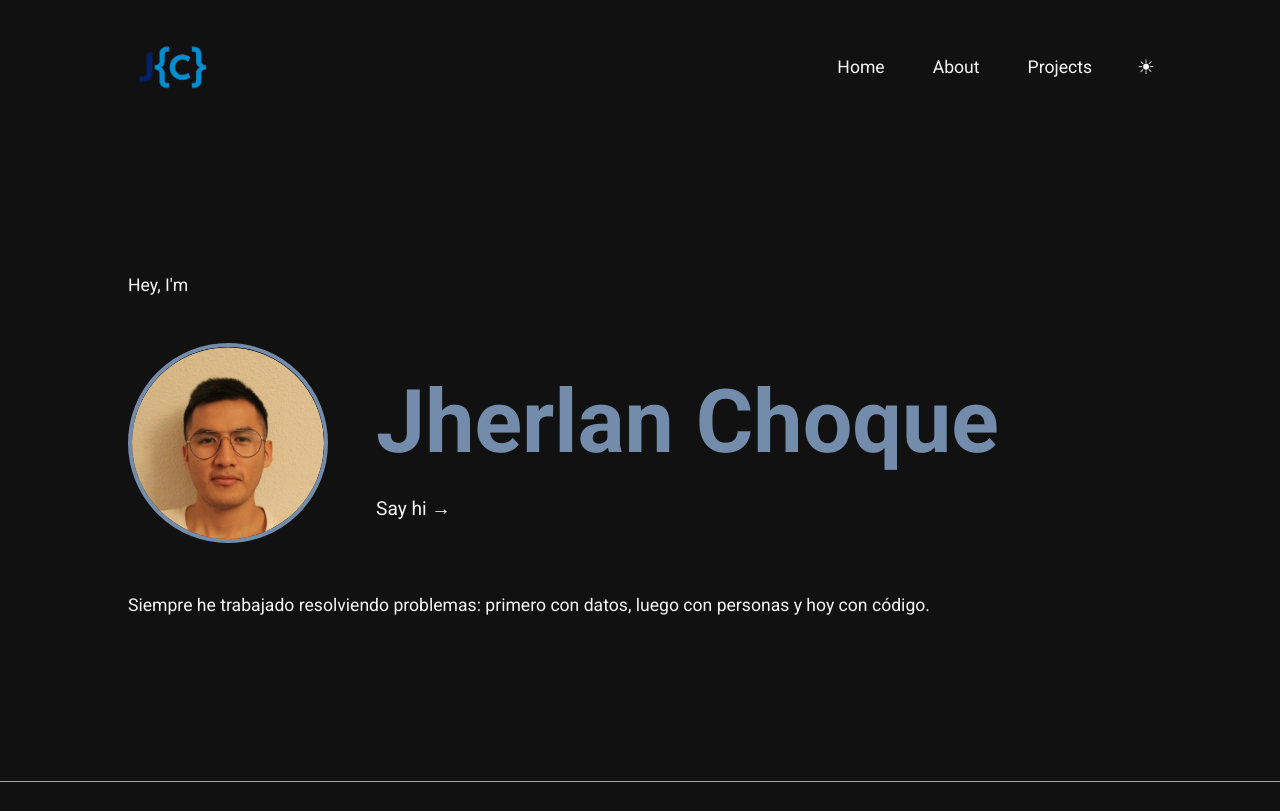
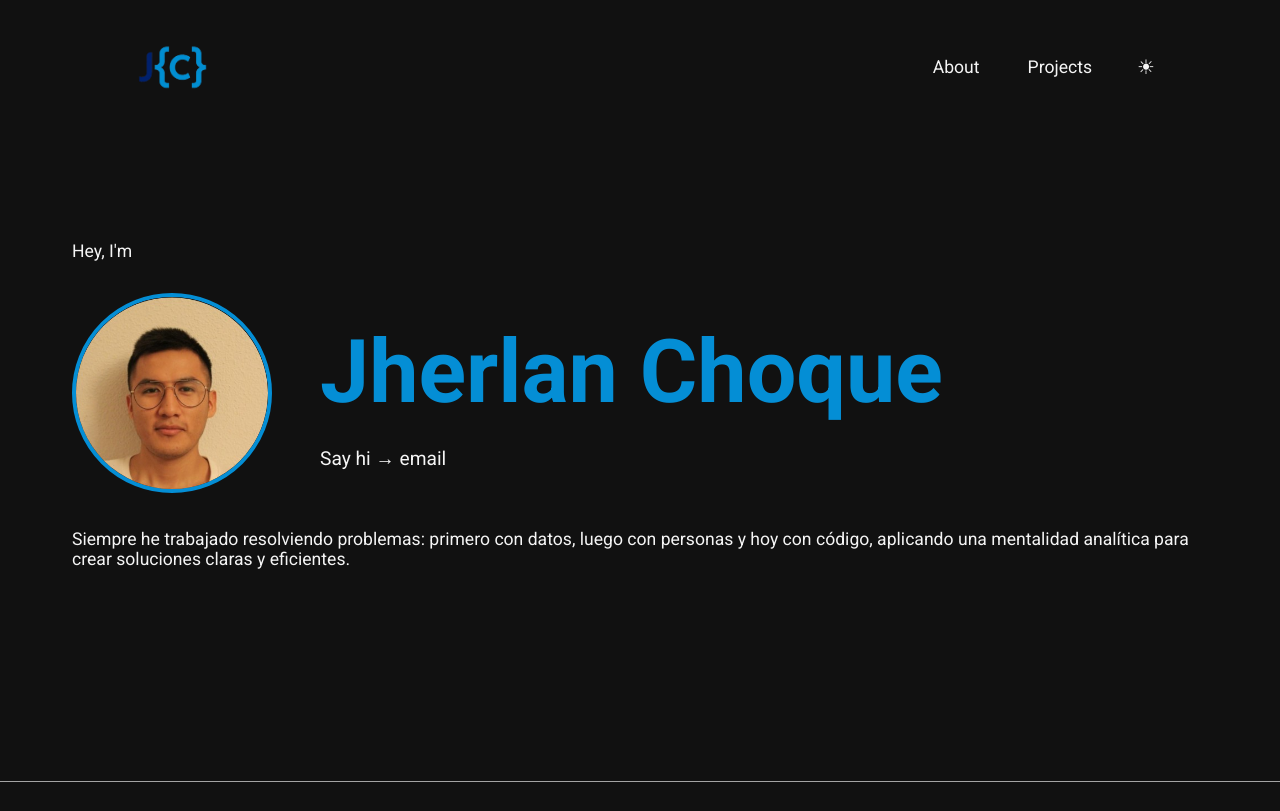
Before and after one commit to JChoqe/Porfolio-Jherlan-Choque-Calle, a website built with Vite: page index.html in a window 1280 px wide. Shown: the top 811 px of the page. Built offline with nearby package versions, Linux system fonts and the light colour scheme; files whose address does not match are found by name.

Commit message:
cambio home y visibilidad logos

```diff
--- a/components/Footer/Footer.js
+++ b/components/Footer/Footer.js
@@ -4,9 +4,9 @@ import { Button } from "../Button/Button";
 export const Footer = () => `
     <h2>Contact</h2>
     <div>
-        ${Button("../public/icons/contact/github.svg", "GitHub")}
-        ${Button("../public/icons/contact/linkedln.svg", "LinkedIn")}
-        ${Button("../public/icons/contact/telegram.svg", "Telegram")}
-        ${Button("../public/icons/contact/gmail.svg", "Gmail")}
+        ${Button("icons/contact/github.svg", "GitHub")}
+        ${Button("icons/contact/linkedln.svg", "LinkedIn")}
+        ${Button("contact/telegram.svg", "Telegram")}
+        ${Button("icons/contact/gmail.svg", "Gmail")}
     </div>
 `;
--- a/components/Navbar/Navbar.js
+++ b/components/Navbar/Navbar.js
@@ -19,13 +19,10 @@ export const changeText = () => {
 
 export const Navbar = () => `
 <nav>
-  <a href="#">
+  <a href="#" id="homelink">
     <img src="icons/miLogo.png" alt="Jherlan Choque" />
   </a>
   <ul>
-    <li>
-        <a href="#" id="homelink">Home</a>
-    </li>
     <li>
         <a href="#" id="aboutlink">About</a>
     </li>
--- a/pages/Home/Home.css
+++ b/pages/Home/Home.css
@@ -1,11 +1,12 @@
 .home {
-  padding: 0 8rem;
-  height: 80vh;
+  min-height: 70vh;
   display: flex;
   flex-direction: column;
   justify-content: center;
-  align-items: flex-start;
-  gap: 3rem;
+  gap: 2rem;
+  max-width: 1200px;
+  margin: 0 auto;
+  padding: 0 2rem;
 }
 
 @media (max-width: 700px) {
@@ -38,12 +39,12 @@
   border-radius: 50%;
   object-fit: cover;
   border: 4px solid var(--highlight);
-  transition: all 0.3s ease-in-out;
+  transition: transform 0.3s ease, border-color 0.3s ease;
 }
 
 .home-image img:hover {
   transform: scale(1.05);
-  border-color: var(--primary-dark);
+  border-color: var(#01226E);
 }
 
 @media (max-width: 900px) {
--- a/pages/Home/Home.js
+++ b/pages/Home/Home.js
@@ -16,12 +16,14 @@ export const Home = () => {
 
         <div class="home-text">
           <h1>Jherlan Choque</h1>
-          <a href="mailto:jherlan@gmail.com">Say hi →</a>
+          <a href="mailto:jherlan@gmail.com?subject=Contacto%20desde%20tu%20portfolio&body=Hola%20Jherlan%2C%0A%0AVi%20tu%20portfolio%20y%20me%20gustaría%20contactar%20contigo.">
+            Say hi → email
+          </a>
         </div>
       </div>
 
       <p>
-        Siempre he trabajado resolviendo problemas: primero con datos, luego con personas y hoy con código.
+        Siempre he trabajado resolviendo problemas: primero con datos, luego con personas y hoy con código, aplicando una mentalidad analítica para crear soluciones claras y eficientes.
       </p>
     </section>
   `;
--- a/style.css
+++ b/style.css
@@ -5,7 +5,7 @@
   --bg-dark: #111111;
   --primary-light: #111111;
   --bg-light: whitesmoke;
-  --highlight: #748CAB;
+  --highlight: #048ED5;
   --divider: rgb(164, 164, 164);
 }
 
```
